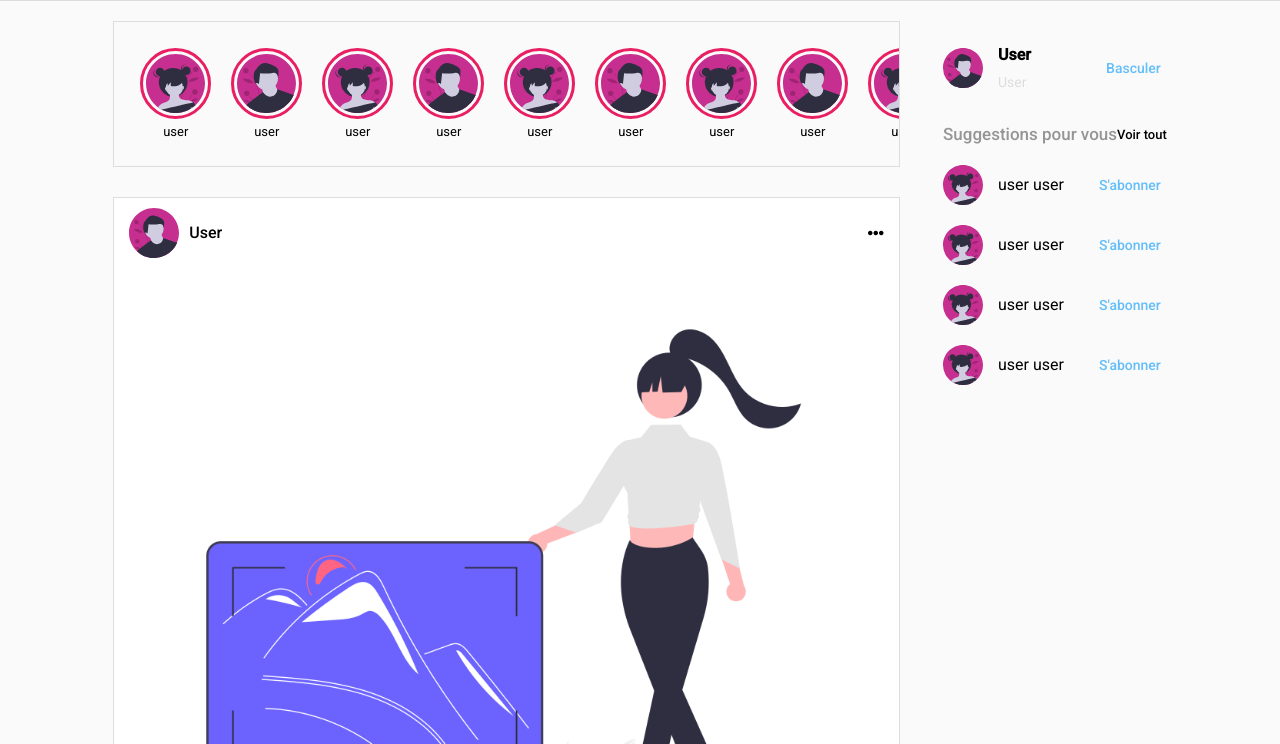
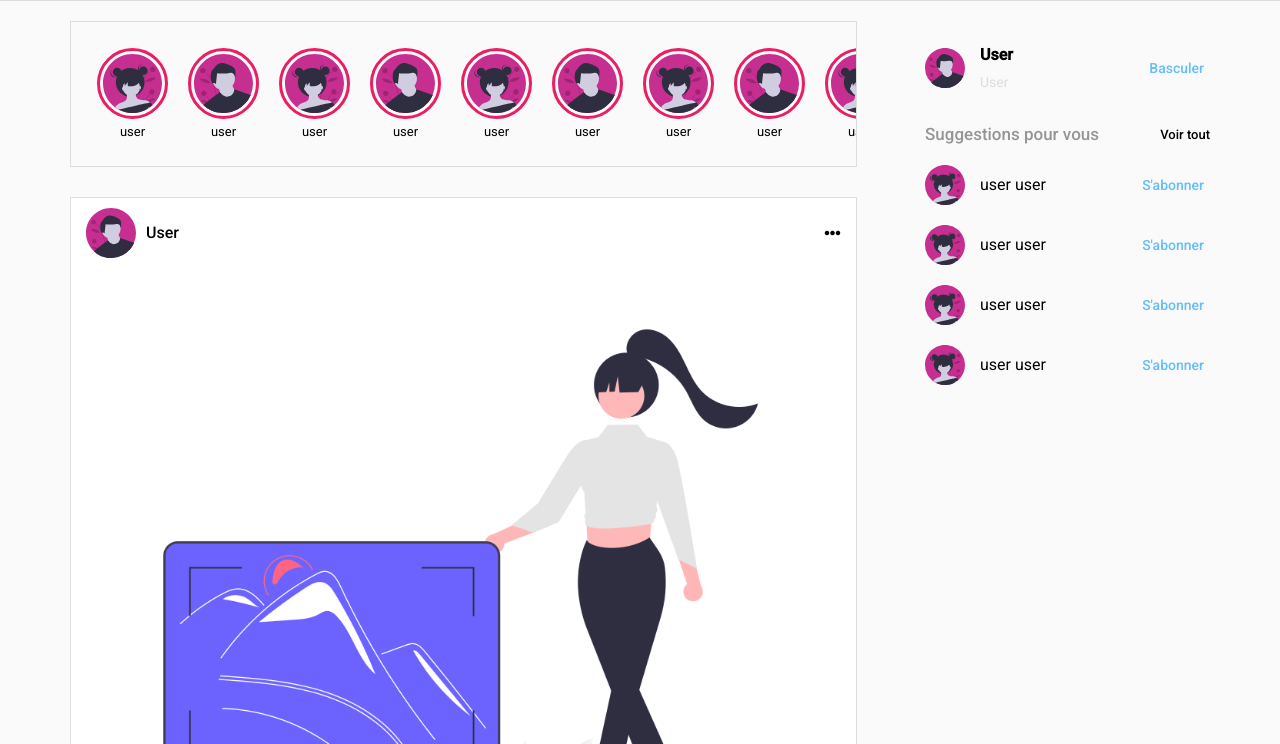
Before and after one commit to RidaKhaoua/instagrame_clone, a plain HTML site: page index.html in a window 1280 px wide. Shown: the part 56-800 px from the top of the page. Drawn offline with Linux system fonts and the light colour scheme.

Commit message:
updated css

```diff
--- a/css/style.css
+++ b/css/style.css
@@ -122,6 +122,10 @@ header .container nav .profile img {
 
 /* Start Section */
 
+section .container {
+  position: relative;
+}
+
 section .container .storie-content {
   margin-bottom: 30px;
   overflow: hidden;
@@ -177,7 +181,7 @@ section .container .content .storie-content .storie img {
 
 section .container .content {
   display: flex;
-  justify-content: space-evenly;
+  justify-content: space-between;
 }
 
 section .content .posts-users {
@@ -325,6 +329,10 @@ section .card-content .add-comment button {
 /* Start aside */
 aside {
   padding: 25px 0px;
+  position: sticky;
+  top: 0;
+  width: 25%;
+  height: 100vh;
 }
 
 aside .body-content .users-content {
```
